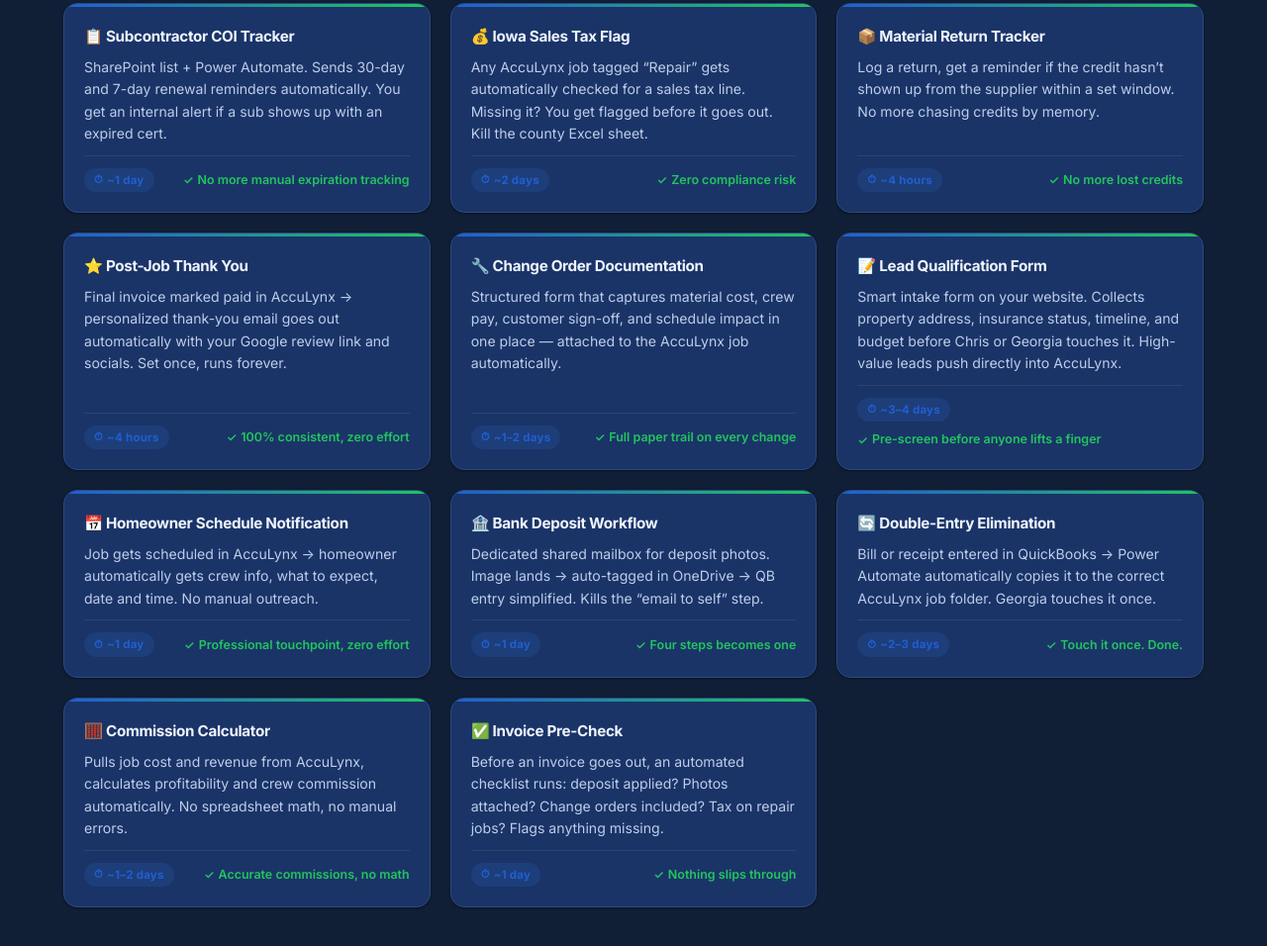
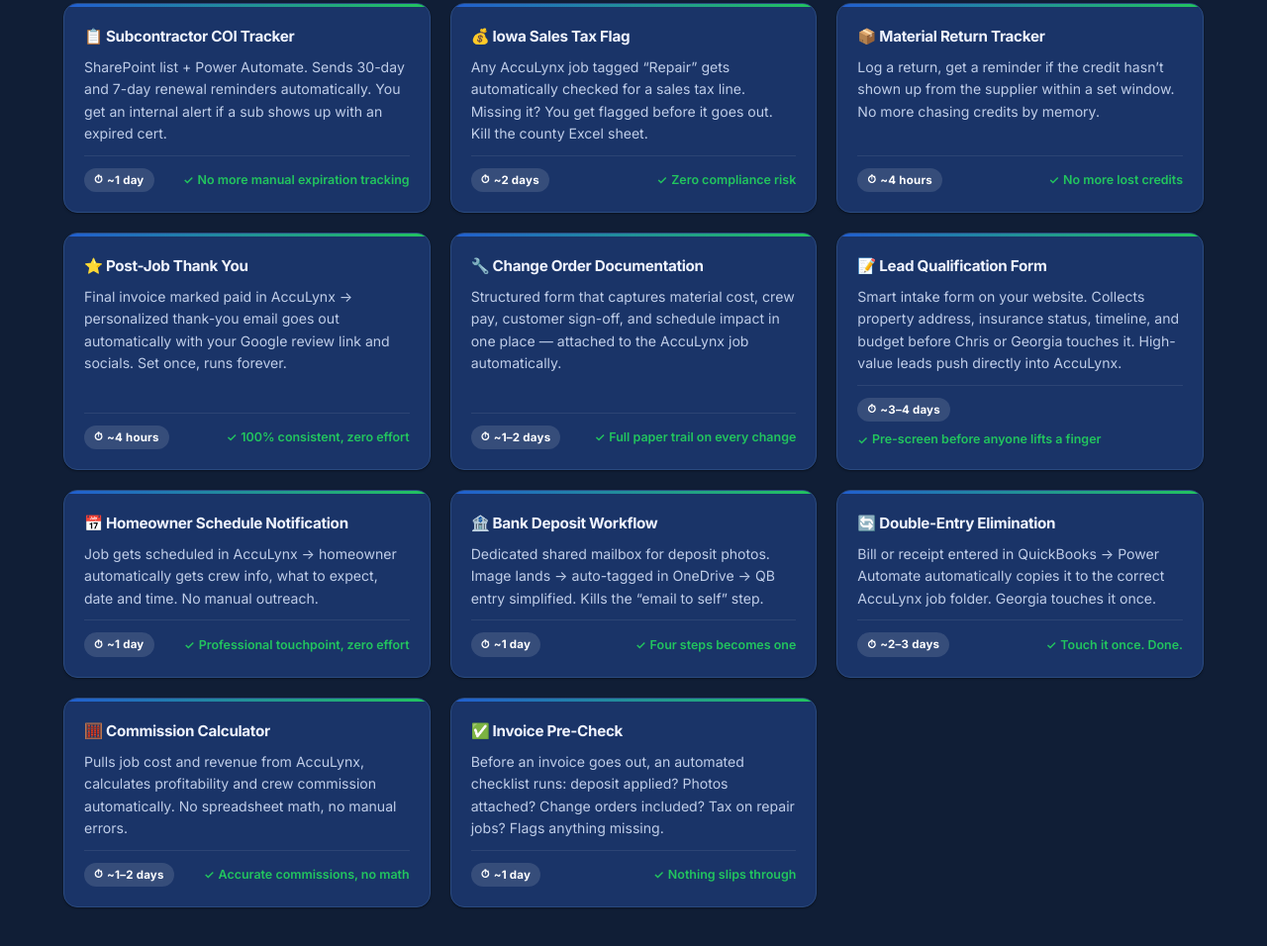
Before and after one commit to AdamMeeker/515-exteriors-site, a plain HTML site: page index.html in a window 1280 px wide. Shown: the part 2662-3618 px from the top of the page at 99% size. Drawn offline with Linux system fonts and the light colour scheme.

Commit message:
fix: time-badge text white — readable on blue card background

```diff
--- a/assets/css/style.css
+++ b/assets/css/style.css
@@ -1923,8 +1923,8 @@
   display: inline-flex;
   align-items: center;
   gap: 4px;
-  background: rgba(59, 130, 246, 0.12);
-  color: var(--primary);
+  background: rgba(255, 255, 255, 0.12);
+  color: #ffffff;
   border-radius: 20px;
   padding: 3px 10px;
   font-size: 0.72rem;
```
